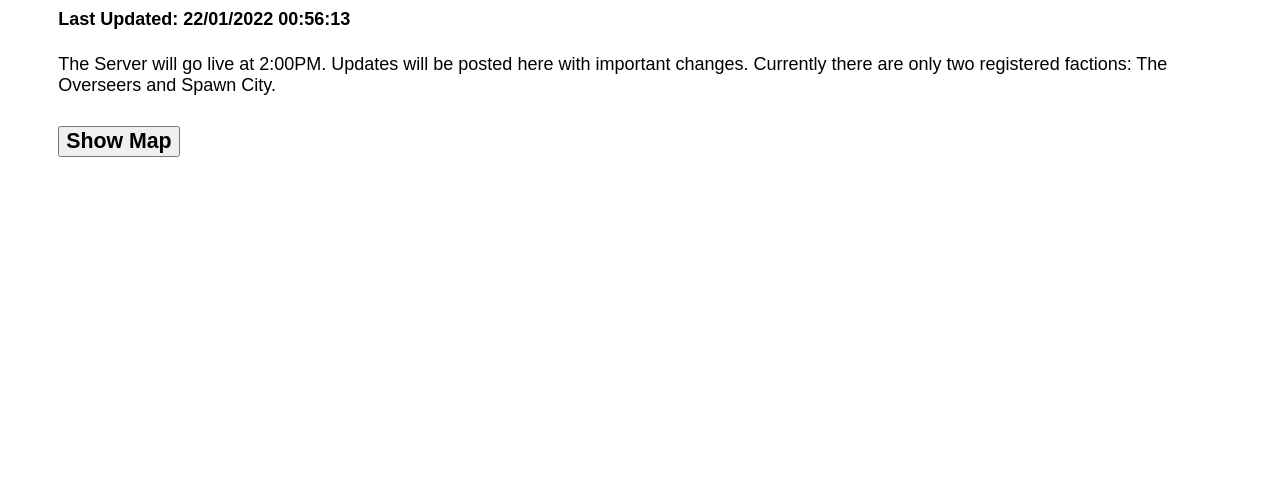
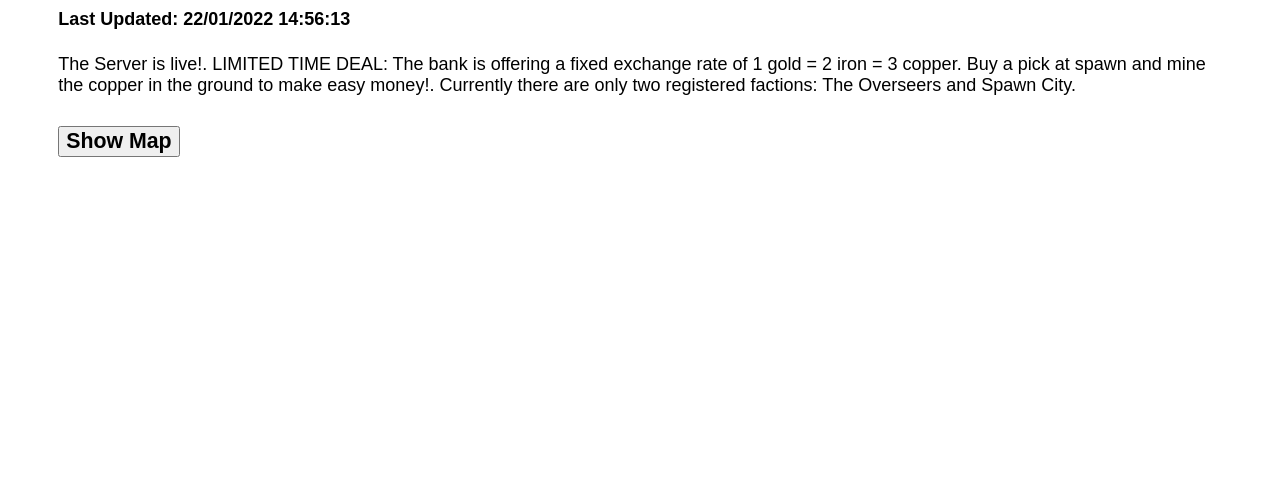
Before and after one commit to angusbarnes/turflove-website, a plain HTML site: page index.html in a window 1280 px wide. Shown: the part 313-808 px from the top of the page. Drawn offline with Linux system fonts and the light colour scheme.

Commit message:
Update index.html

```diff
--- a/index.html
+++ b/index.html
@@ -17,8 +17,8 @@
             The server is designed to encourage cross play between different play styles trough the lense of political interactions. The main focus should be on having fun. In this server you can join a region, claim a region as your own, or even start new ones. Join the discord and contact the admins for more info.
         </p>
         <h1>RECENT INFO</h1>
-        <h4>Last Updated: 22/01/2022 00:56:13</h5>
-        <p style="padding-bottom: 1%;">The Server will go live at 2:00PM. Updates will be posted here with important changes. Currently there are only two registered factions:
+        <h4>Last Updated: 22/01/2022 14:56:13</h5>
+        <p style="padding-bottom: 1%;">The Server is live!. LIMITED TIME DEAL: The bank is offering a fixed exchange rate of 1 gold = 2 iron = 3 copper. Buy a pick at spawn and mine the copper in the ground to make easy money!. Currently there are only two registered factions:
             The Overseers and Spawn City.
         </p>
         <button onclick="myFunction()" style="font-size: 16pt; margin-bottom: 1.5%;"><b>Show Map</b></button>
```
